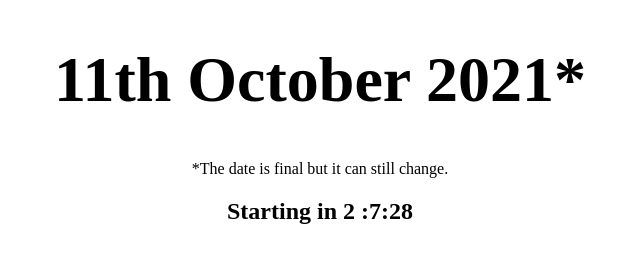
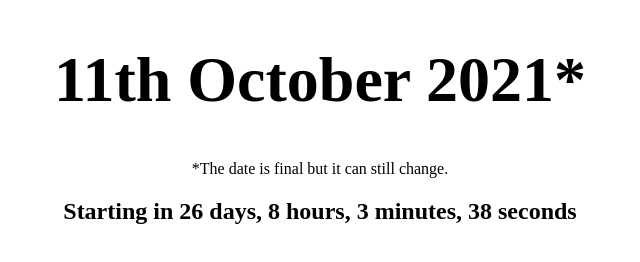
Before and after one commit to world-class/next-semester-start, a plain HTML site: page index.html in a window 1280 px wide. Shown: the whole page, without its empty margins (320-960 px from the left). Drawn offline with nearby package versions, Linux system fonts and the light colour scheme.

Commit message:
Make the countdown work for >1 days (#2)
It was annoying me

```diff
--- a/index.html
+++ b/index.html
@@ -16,6 +16,7 @@
 	<script src="https://unpkg.com/react@16/umd/react.development.js" crossorigin></script>
 	<script src="https://unpkg.com/react-dom@16/umd/react-dom.development.js" crossorigin></script>
 	<script src="https://unpkg.com/babel-standalone@6/babel.min.js"></script>
+	<script src="https://cdnjs.cloudflare.com/ajax/libs/moment.js/2.20.1/moment.min.js"></script>
 
 	<script type="text/babel">
 	ReactDOM.render([
@@ -40,6 +41,14 @@
 
 		let x = 0;
 
+		function pluralize(count, word) {
+
+			if (count !== 1) {
+				return `${word}s`;
+			}
+			return word;
+		}
+
 		function updateCounter(elem) {
 		  x++;
 		  let timediff;
@@ -50,8 +59,35 @@
 		    timediff = Math.floor((fake_counter - 3) * 2 ** ((-1 * x) / half_life));
 		  }
 
+			let now = moment();
+			let end = moment(new Date(Date.UTC(2021, 09, 11, 00, 0))); // Semester start date
+			let duration = moment.duration(end.diff(now));
+
+			durationArr = [];
+			if (duration._data.years > 0) {
+				durationArr.push(`${duration._data.years} ${pluralize(duration._data.years, 'year')}`);
+			}
+			if (duration._data.months > 0) {
+				durationArr.push(`${duration._data.months} ${pluralize(duration._data.months, 'month')}`);
+			}
+			if (duration._data.days > 0) {
+				durationArr.push(`${duration._data.days} ${pluralize(duration._data.days, 'day')}`);
+			}
+			if (duration._data.weeks > 0) {
+				durationArr.push(`${duration._data.weeks} ${pluralize(duration._data.weeks, 'week')}`);
+			}
+			if (duration._data.hours > 0) {
+				durationArr.push(`${duration._data.hours} ${pluralize(duration._data.hours, 'hour')}`);
+			}
+			if (duration._data.minutes > 0) {
+				durationArr.push(`${duration._data.minutes} ${pluralize(duration._data.minutes, 'minute')}`);
+			}
+			if (duration._data.seconds > 0) {
+				durationArr.push(`${duration._data.seconds} ${pluralize(duration._data.seconds, 'second')}`);
+			}
+
 		  time = new Date(timediff * 1000);
-		  countDownString = `${time.getUTCHours()} :${time.getUTCMinutes()}:${time.getUTCSeconds()}`;
+		  countDownString = durationArr.join(', ');
 		  counter.innerHTML =
 		    timediff > 1 && actual_timediff > 0
 		      ? `Starting in ${countDownString}`
```
